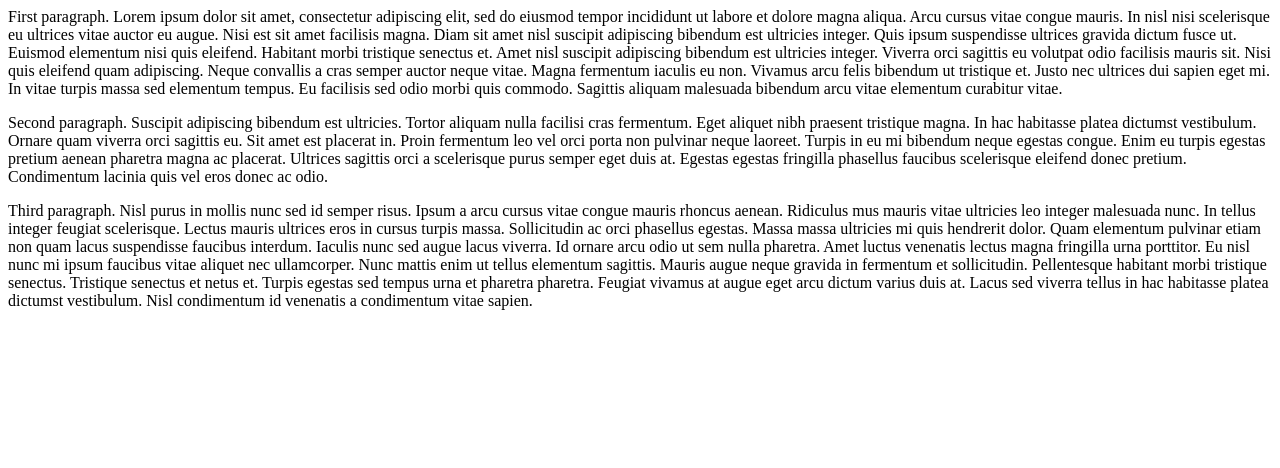
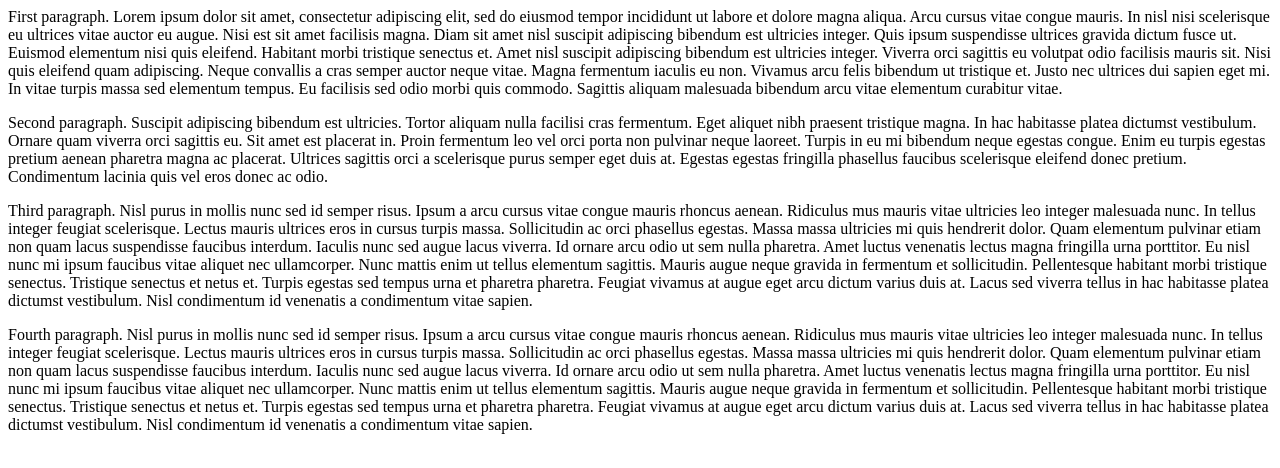
Before and after one commit to komalkolani/Full-Stack-learning, a plain HTML site: page 2.2 Paragraph Element/index.html in a window 1280 px wide. Drawn offline with Linux system fonts and the light colour scheme.

Commit message:
Update index.html

```diff
--- a/2.2 Paragraph Element/index.html
+++ b/2.2 Paragraph Element/index.html
@@ -23,3 +23,13 @@ faucibus vitae aliquet nec ullamcorper. Nunc mattis enim ut tellus elementum sag
 fermentum et sollicitudin. Pellentesque habitant morbi tristique senectus. Tristique senectus et netus et. Turpis
 egestas sed tempus urna et pharetra pharetra. Feugiat vivamus at augue eget arcu dictum varius duis at. Lacus sed
 viverra tellus in hac habitasse platea dictumst vestibulum. Nisl condimentum id venenatis a condimentum vitae sapien.</p>
+
+<p>Fourth paragraph. Nisl purus in mollis nunc sed id semper risus. Ipsum a arcu cursus vitae congue mauris rhoncus aenean. Ridiculus mus
+mauris vitae ultricies leo integer malesuada nunc. In tellus integer feugiat scelerisque. Lectus mauris ultrices eros in
+cursus turpis massa. Sollicitudin ac orci phasellus egestas. Massa massa ultricies mi quis hendrerit dolor. Quam
+elementum pulvinar etiam non quam lacus suspendisse faucibus interdum. Iaculis nunc sed augue lacus viverra. Id ornare
+arcu odio ut sem nulla pharetra. Amet luctus venenatis lectus magna fringilla urna porttitor. Eu nisl nunc mi ipsum
+faucibus vitae aliquet nec ullamcorper. Nunc mattis enim ut tellus elementum sagittis. Mauris augue neque gravida in
+fermentum et sollicitudin. Pellentesque habitant morbi tristique senectus. Tristique senectus et netus et. Turpis
+egestas sed tempus urna et pharetra pharetra. Feugiat vivamus at augue eget arcu dictum varius duis at. Lacus sed
+viverra tellus in hac habitasse platea dictumst vestibulum. Nisl condimentum id venenatis a condimentum vitae sapien.</p>
```
